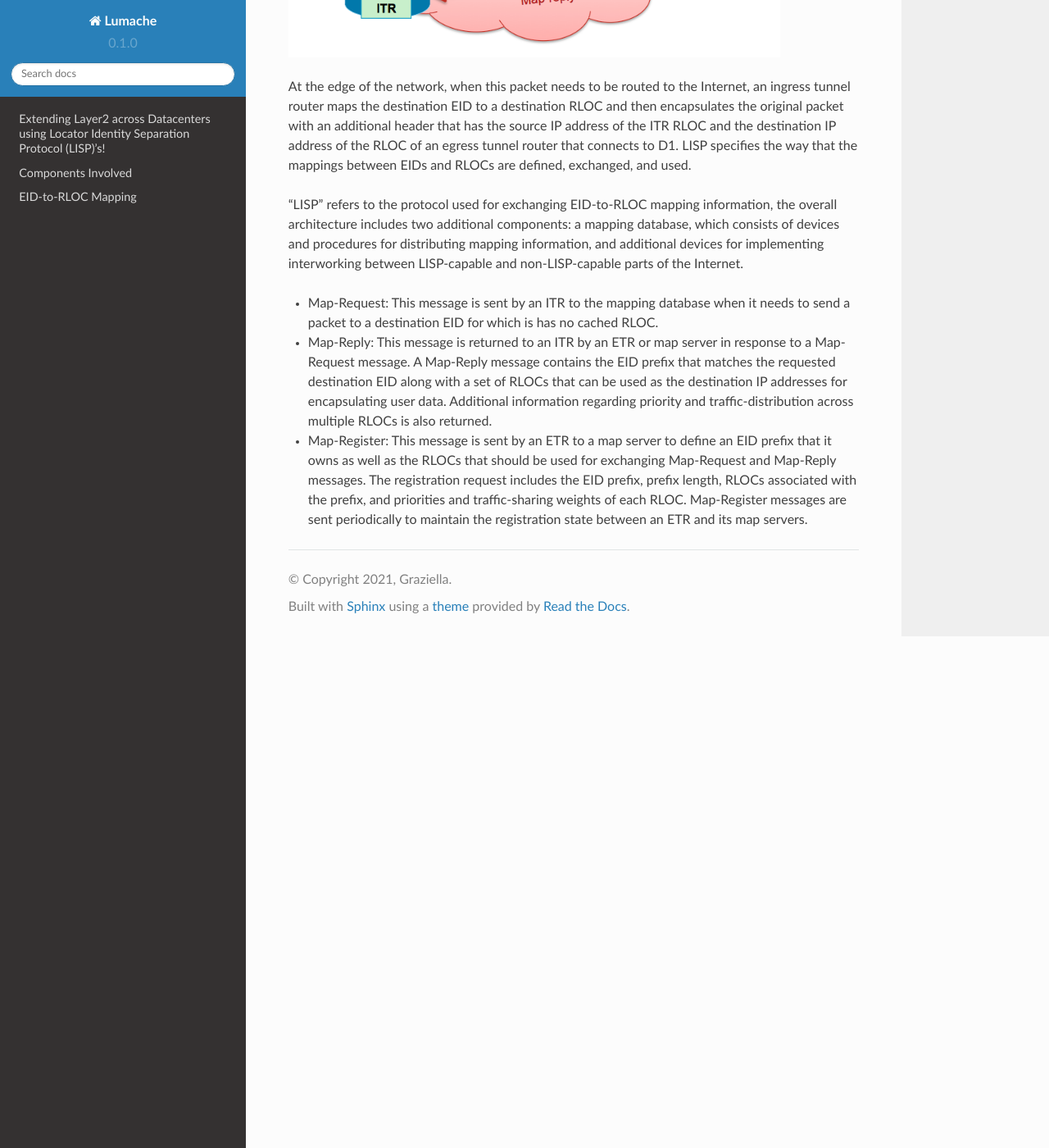
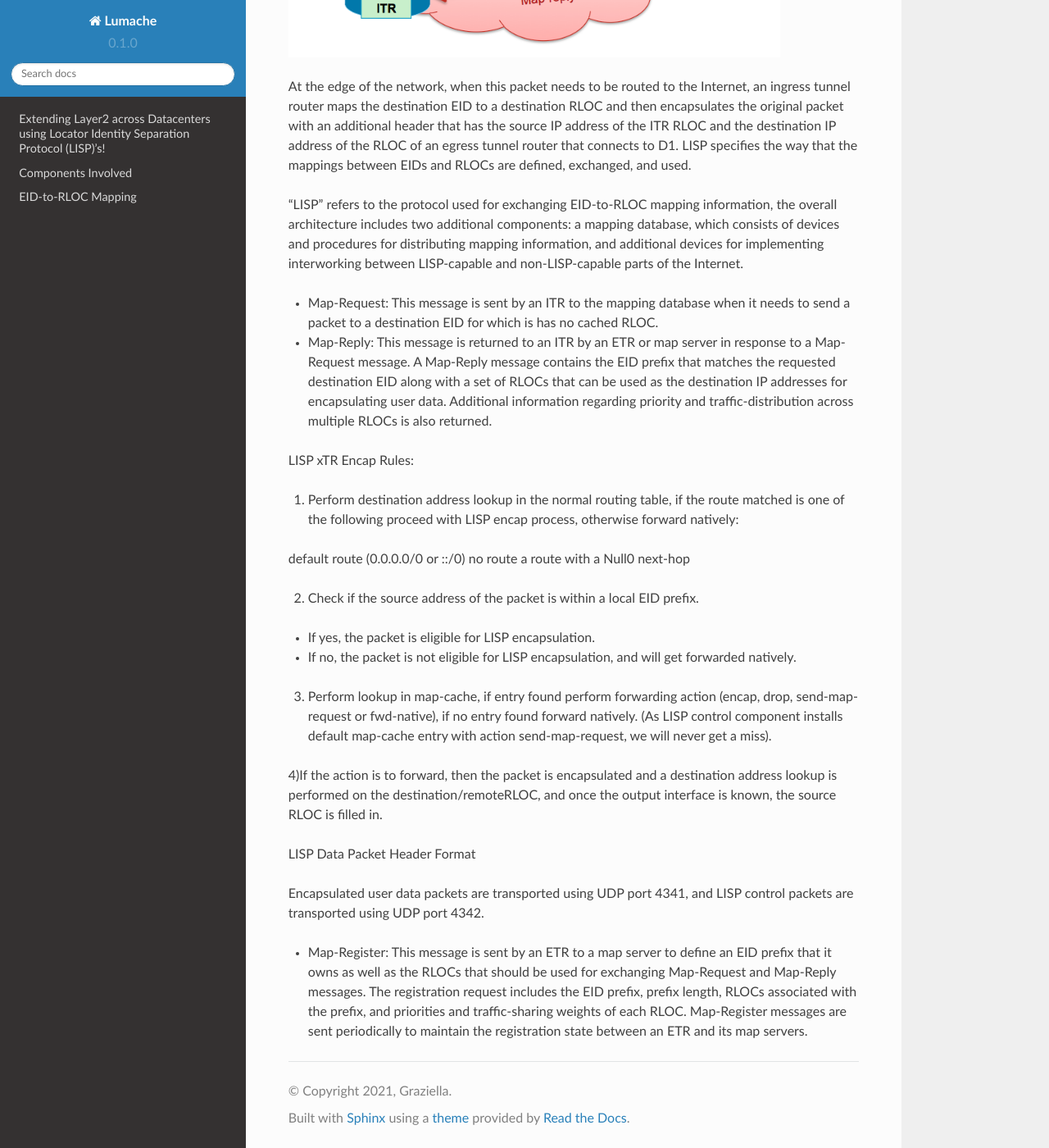
Before and after one commit to arunkumaruniqpro/c8000v_LISP_L2_Extension, a Sphinx documentation site: the page built from docs/source/index.rst, in a window 1280 px wide and 1400 px high, scrolled down 1903 px. Shown: the whole window at 82% size. Built offline with Sphinx 7.4.7 and the Read the Docs theme 2.0.0, drawn with Linux system fonts in a browser that asks for light colours.

Commit message:
Update index.rst

```diff
--- a/docs/source/index.rst
+++ b/docs/source/index.rst
@@ -55,6 +55,38 @@ At the edge of the network, when this packet needs to be routed to the Internet,
 
 • Map-Reply: This message is returned to an ITR by an ETR or map server  in response to a Map-Request message. A Map-Reply message contains the EID prefix that matches the requested destination EID along with a set of RLOCs that can be used as the destination IP addresses for encapsulating user data. Additional information regarding priority and traffic-distribution across multiple RLOCs is also returned.
 
+LISP xTR Encap Rules:
+
+
+
+1) Perform destination address lookup in the normal routing table, if the route matched is one of the following proceed with LISP encap process, otherwise forward natively:
+
+default route (0.0.0.0/0 or ::/0)
+no route
+a route with a Null0 next-hop
+
+
+2) Check if the source address of the packet is within a local EID prefix.
+
+- If yes, the packet is eligible for LISP encapsulation.
+- If no, the packet is not eligible for LISP encapsulation, and will get forwarded natively.
+
+
+3) Perform lookup in map-cache, if entry found perform forwarding action (encap, drop, send-map-request or fwd-native), if no entry found forward natively. (As LISP control component installs default map-cache entry with action send-map-request, we will never get a miss).
+
+
+
+4)If the action is to forward, then the packet is encapsulated and a destination address lookup is performed on the destination/remoteRLOC, and once the output interface is known, the source RLOC is filled in.
+
+
+
+
+
+LISP Data Packet Header Format
+
+
+
+Encapsulated user data packets are transported using UDP port 4341, and LISP control packets are transported using UDP port 4342.
 
 
 • Map-Register: This message is sent by an ETR to a map server to define an EID prefix that it owns as well as the RLOCs that should be used for exchanging Map-Request and Map-Reply messages. The registration request includes the EID prefix, prefix length, RLOCs associated with the prefix, and priorities and traffic-sharing weights of each RLOC. Map-Register messages are sent periodically to maintain the registration state between an ETR and its map servers.
```
